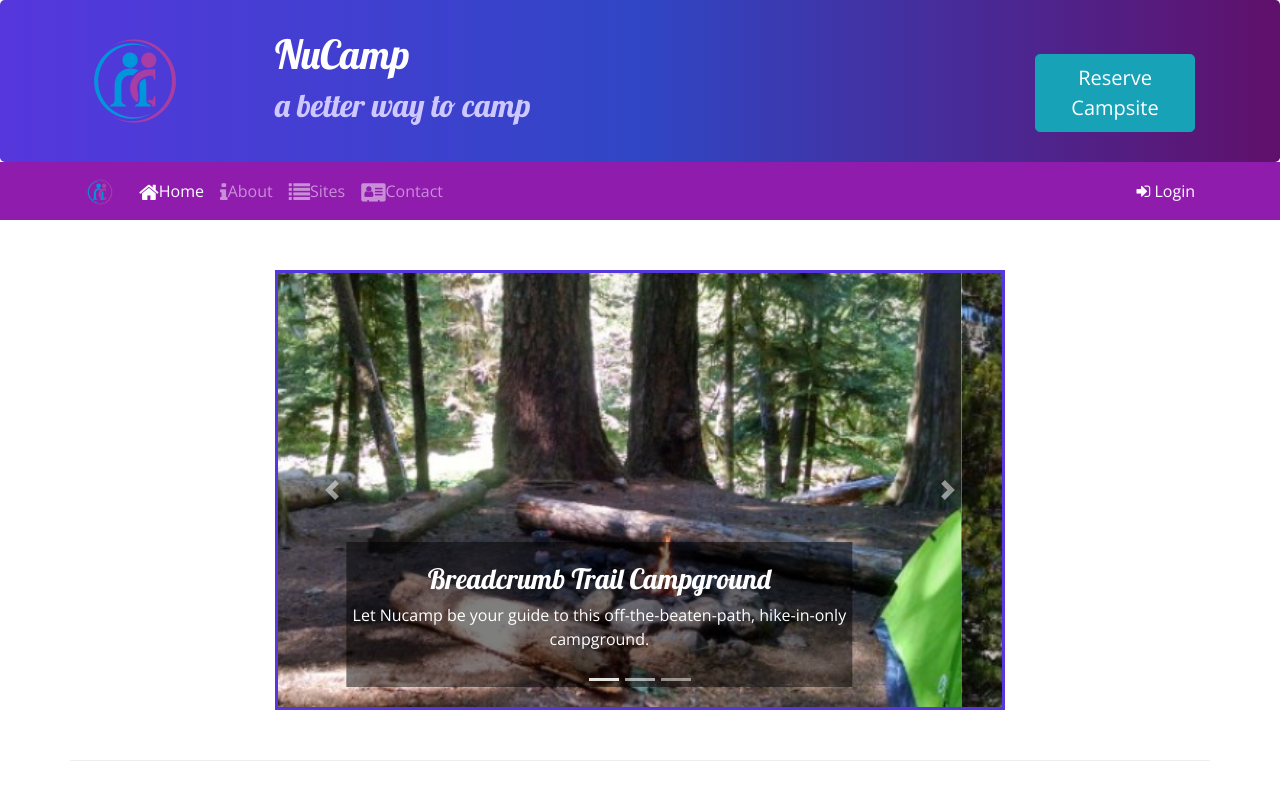
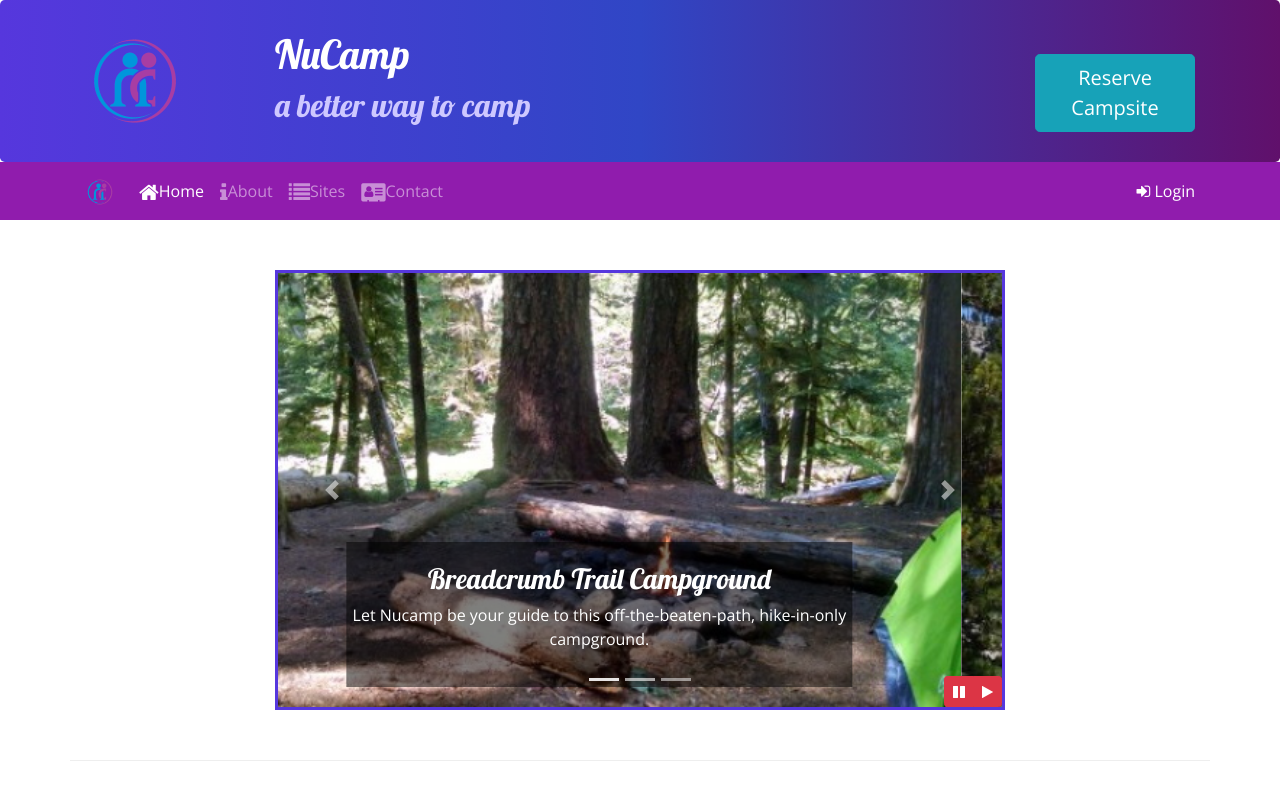
Before and after one commit to benjamindaniels21/nucampsite1, a website: page index.html in a window 1280 px wide. Shown: the top 800 px of the page. Drawn offline with nearby package versions, Linux system fonts and the light colour scheme.

Commit message:
add jQuery to carousel

```diff
--- a/css/styles.css
+++ b/css/styles.css
@@ -48,3 +48,10 @@ a, a:hover {
 .carousel {
     border: solid #5637DD;
 }
+
+#carouselButton{
+    position: absolute;
+    right: 0;
+    bottom: 0;
+    z-index: 100;
+}
--- a/index.html
+++ b/index.html
@@ -199,6 +199,15 @@
                         <span class="carousel-control-next-icon"></span>
                         <span class="sr-only">Next</span>
                     </a>
+                    <!--Carousel Play/Pause Buttons-->
+                    <div class="btn-group" id="carouselButton">
+                        <button class="btn btn-danger btn-sm" id="carouselPause">
+                            <i class="fa fa-pause"></i>
+                        </button>
+                        <button class="btn btn-danger btn-sm" id="carouselPlay">
+                            <i class="fa fa-play"></i>
+                        </button>
+                    </div>
                 </div>
             </div>
         </div>
@@ -282,6 +291,18 @@
     <script src="node_modules/jquery/dist/jquery.slim.min.js"></script>
     <script src="node_modules/popper.js/dist/umd/popper.min.js"></script>
     <script src="node_modules/bootstrap/dist/js/bootstrap.min.js"></script>
+
+    <script>
+        $(function(){
+            $(".carousel").carousel({interval:2000});
+            $("#carouselPause").click(function(){
+                $(".carousel").carousel("pause");
+            });
+            $("#carouselPlay").click(function(){
+                $(".carousel").carousel("cycle");
+            });
+        });
+    </script>
 </body>
 
 </html>
```
